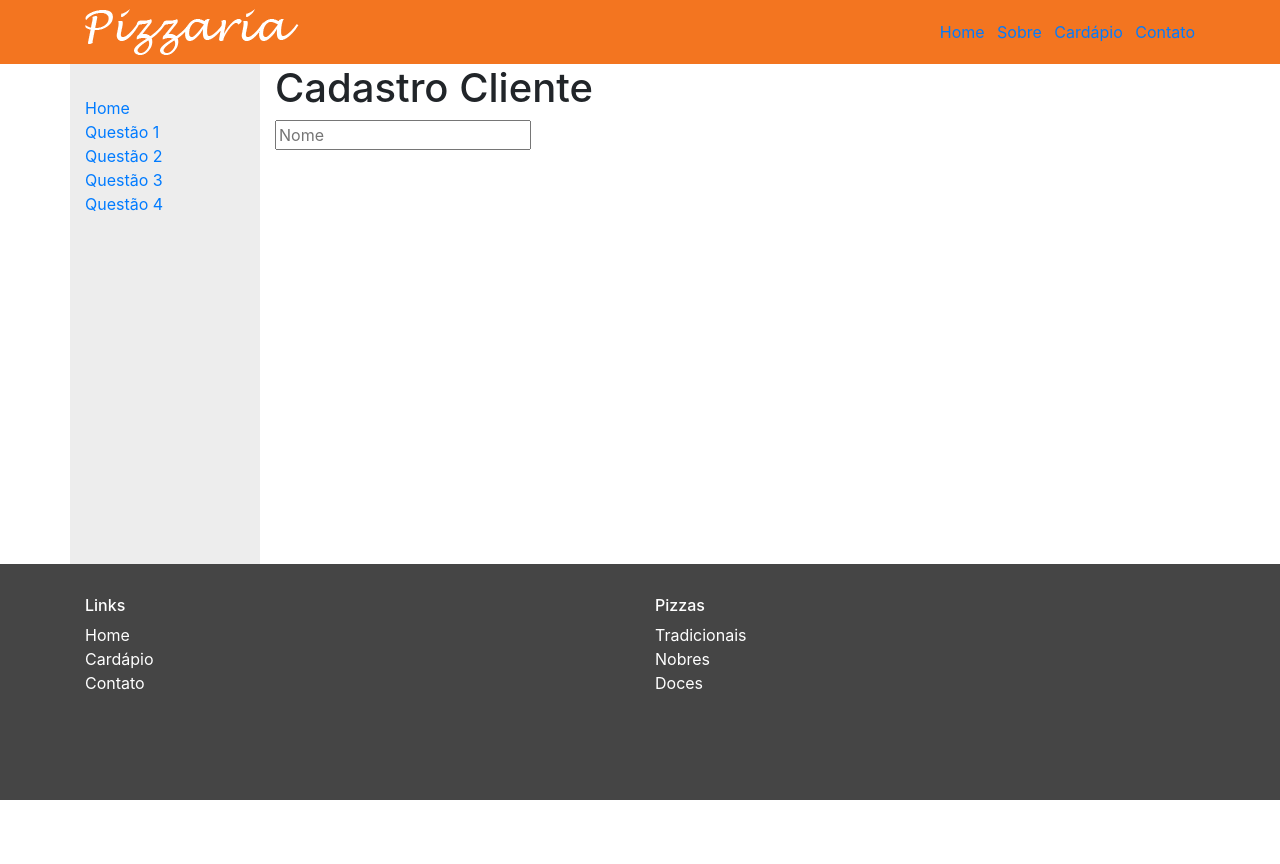
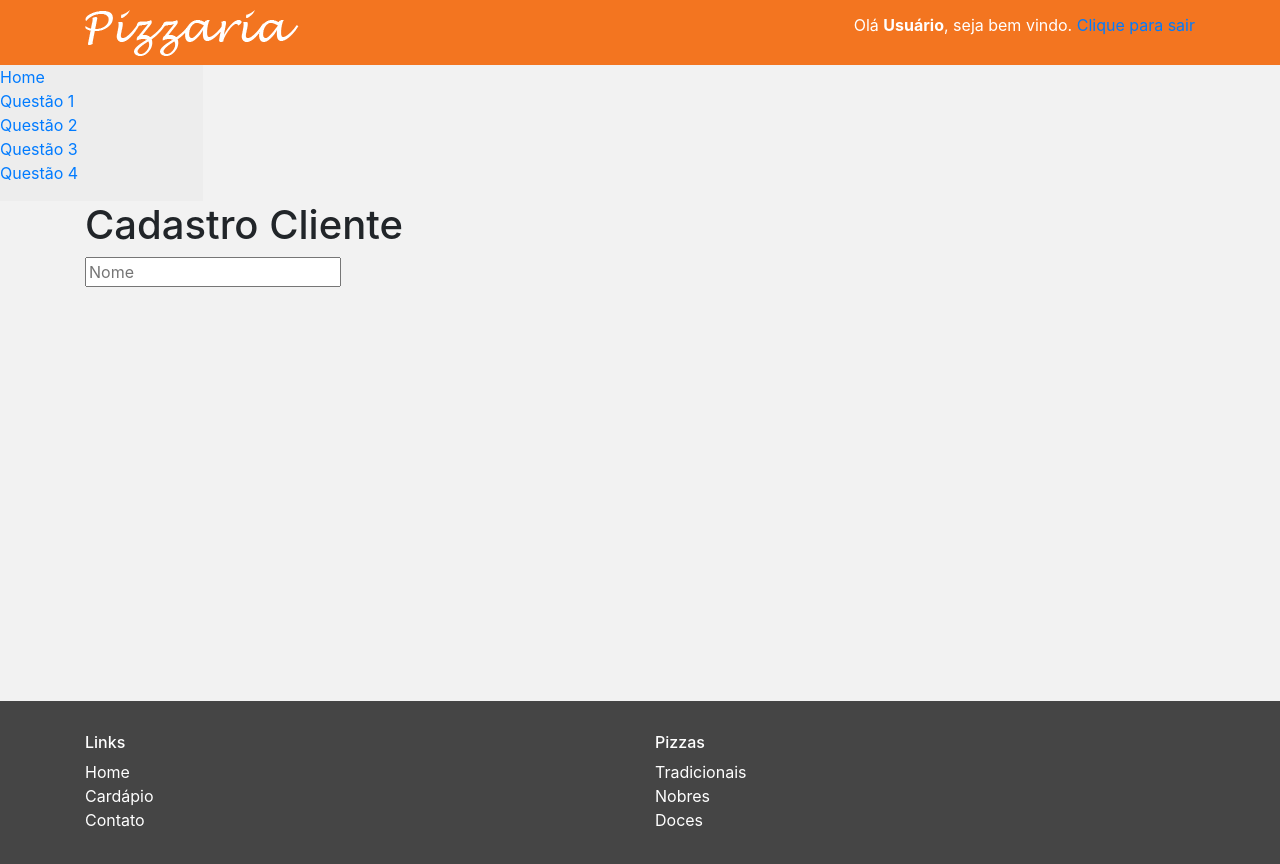
Before and after one commit to ReiSalan94/pizzaria-cti423-sistema, a plain HTML site: page index.html in a window 1280 px wide. Before the commit the page ends 800 px from the top, so only its background shows below. Drawn offline with nearby package versions, Linux system fonts and the light colour scheme; files that its build step writes are made by us from their sources.

Commit message:
Add files via upload

```diff
--- a/css/style.css
+++ b/css/style.css
@@ -1,59 +1,21 @@
-header {
-    background-color: #F37520;
-    min-height: 64px;
+body{
+	background: #f2f2f2;
 }
-
-header ul {
-    margin: 0;
+header{
+	background-color: #f37520;
+	min-height: 65px;
 }
-
-section nav {
-    background-color: #EDEDED;
-    padding: 2rem;
+header nav a{
+	color: #fff;
 }
-
-footer {
-    background-color: #454545;
-    padding: 2rem;
+main{
+	height: calc(100vh - 300px);
 }
-
-.produto h3 {
-    font-size: 20px;
+footer{
+	background-color: #454545;
+	padding: 2rem;
+	min-height: 235px;
 }
-
-
-.img {
-    background-size: cover;
-    background-repeat: no-repeat;
-    background-position: center center;
+ nav{
+	background-color: #ededed;
 }
-
-.btn:hover {
-    background: #fac5648a;
-    border: 1px solid #fac5648a;
-    color: #000;
-}
-
-.btn {
-    background: #fac564;
-    border-color: #fac564;
-    color: #000;
-}
-
-@media (min-width: 576px) {
-    main {
-        height: calc(100vh - 300px);
-        overflow: auto;
-    }
-    footer {
-        min-height: 236px;
-    }
-}
-
-.login {
-    background: #f4f4f4;
-    margin: 0 auto;
-    padding: 20px;
-    text-align: center;
-    margin-top: 100px;
-}
--- a/index.html
+++ b/index.html
@@ -7,7 +7,7 @@
 
     <!-- Bootstrap CSS -->
     <link rel="stylesheet" href="https://stackpath.bootstrapcdn.com/bootstrap/4.1.3/css/bootstrap.min.css" integrity="sha384-MCw98/SFnGE8fJT3GXwEOngsV7Zt27NXFoaoApmYm81iuXoPkFOJwJ8ERdknLPMO" crossorigin="anonymous">
-	<link rel="stylesheet" href="style.css">
+	<link rel="stylesheet" href="css/style.css">
     <title>Pizzaria Sua Fome Minha Alegria</title>
   </head>
   <body>
@@ -15,17 +15,13 @@
       <div class="container d-flex justify-content-between align-items-center">
 		<img src="img/logo.png" alt="Logo Pizzaria" />
 
-    <nav>
-      <ul class="menu list-inline">
-        <li class="list-inline-item"><a href="index.html">Home</a></li>
-        <li class="list-inline-item"><a href="sobre.html">Sobre</a></li>
-        <li class="list-inline-item"><a href="cardapio.html">Cardápio</a></li>
-        <li class="list-inline-item"><a href="contato.html">Contato</a></li>
-      </ul>
-    </nav>
+    <div class="bem-vindo">
+      <p>Olá <strong>Usuário</strong>, seja bem vindo.
+         <a href="#"> Clique para sair</a></p>
+    </div>
   </div>
 	</header>
-  <section class="container">
+
     <div class="row">
       <nav class="col-md-2">
         <ul class="list-unstyled">
@@ -37,6 +33,10 @@
 
         </ul>
       </nav>
+    </div>
+
+    <section class="container">
+      <div class="row">
       <main class="col-md-9">
         <h1>Cadastro Cliente</h1>
        <form action="" method="get">
```
Also changed, not shown: login.html (+1 -1 lines).
